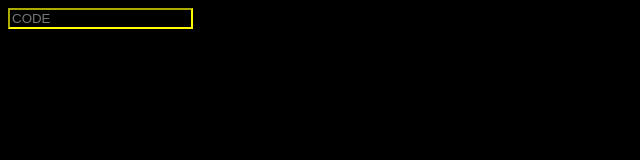
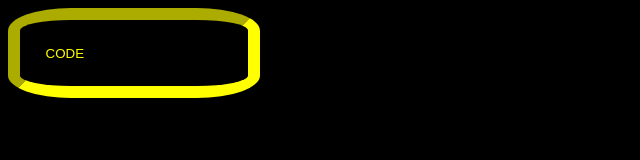
Before and after one commit to isegzidrafok/Sc, a plain HTML site: page index.html in a window 1280 px wide. Shown: the whole page, without its empty margins (0-640 px from the left). Drawn offline with Linux system fonts and the light colour scheme.

Commit message:
Refactor input styling and add focus event listener

```diff
--- a/index.html
+++ b/index.html
@@ -8,20 +8,29 @@
         background-color: black;
         font-family: arial;
         font-size: 5vw;
-        display: flex;
-        align-items: center;
+        position: relative;
       }
       body *{
         background-color: black;
         border-color: yellow;
         color: yellow;
+        position: absolute;
+        border-width: 1vw;
+        padding: 2vw;
+        border-radius: 25%;
       }
+      input::placeholder{
+        color: yellow;
+        }
     </style>
   </head>
   <body>
-    <input placeholder="CODE">
+    <input id="kod" placeholder="CODE">
     <script>
-
+      const kod = document.getElementById("kod");
+      kod.addEventListener("focus", function(){
+        kod.style.borderColor="yellow";
+      })
     </script>
   </body>
 </html>
```
